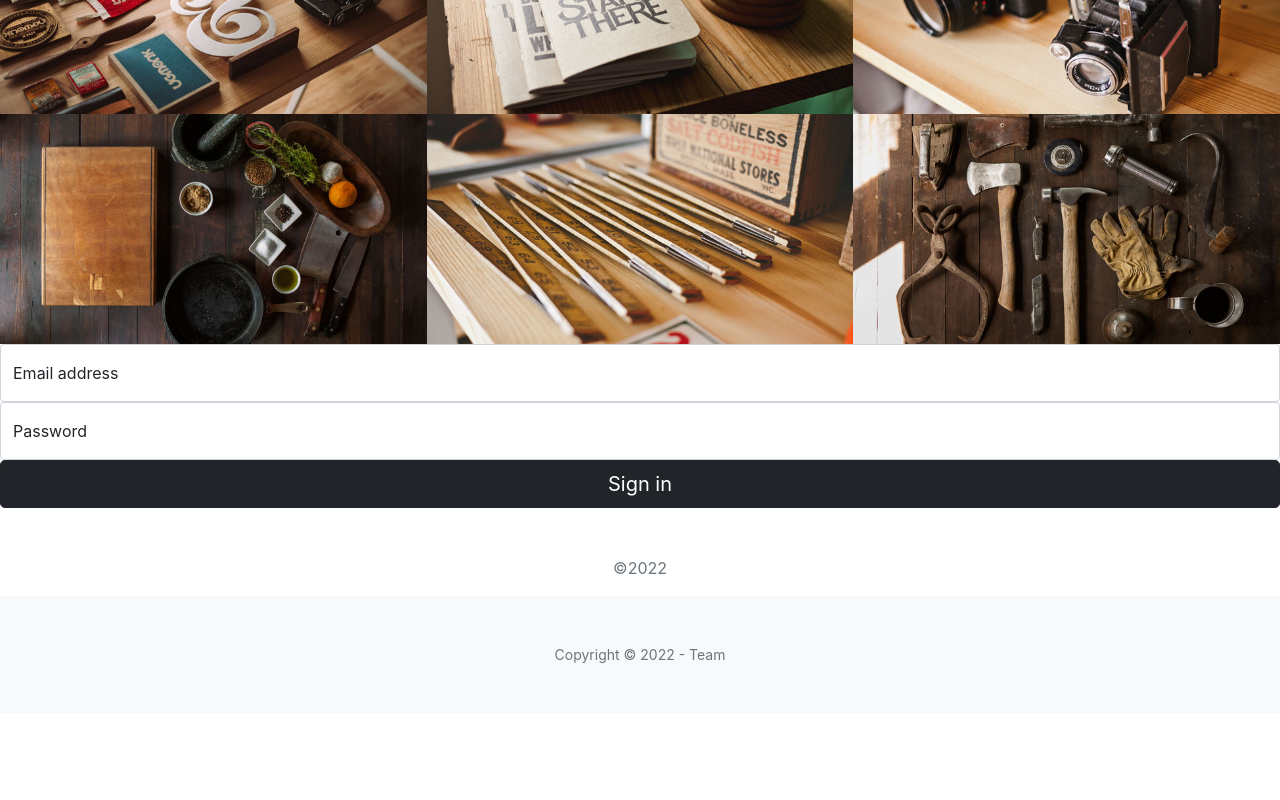
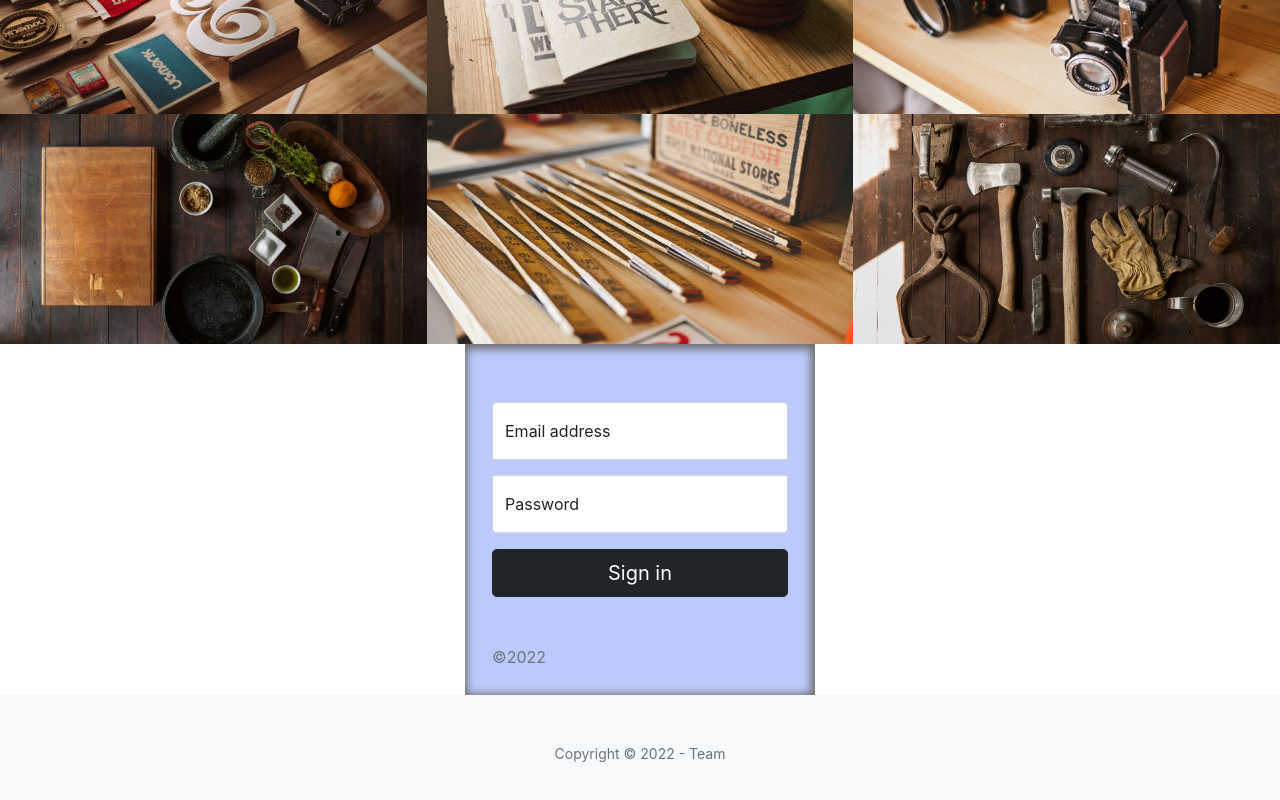
Before and after one commit to Abhiroop-Singh/Bachat, a React (Create React App) app: page /login in a window 1280 px wide. Shown: the part 1920-2720 px from the top of the page. Before the commit the page ends 2633 px from the top, so only its background shows below. Built offline with nearby package versions, Linux system fonts and the light colour scheme.

Commit message:
changed css

```diff
--- a/src/components/Login.js
+++ b/src/components/Login.js
@@ -1,8 +1,9 @@
 import React from "react";
+import "./login.css";
 
 const Login = () => {
   return (
-    <div className="text-center">
+    <div className="abc">
       <main className="form-signin w-100 m-auto">
         <form>
           <div className="form-floating">
--- /dev/null
+++ b/src/components/login.css
@@ -0,0 +1,50 @@
+html,
+body {
+  height: 100%;
+}
+.form-signin {
+  display: flex;
+  align-items: center;
+  justify-content: center;
+  padding-top: 40px;
+  /* border: 2px solid black; */
+  padding-bottom: 40px;
+  -webkit-box-shadow: inset -1px 2px 8px 3px rgba(107, 105, 107, 1);
+  -moz-box-shadow: inset -1px 2px 8px 3px rgba(107, 105, 107, 1);
+  box-shadow: inset -1px 2px 8px 3px rgba(107, 105, 107, 1);
+  padding: 3rem 3rem;
+  padding-top: 5rem;
+  background-color: #bbcafa;
+}
+
+.form-signin {
+  max-width: 350px;
+  padding: 10px;
+}
+
+.form-signin .form-floating:focus-within {
+  z-index: 2;
+}
+
+.form-signin input[type="email"] {
+  margin-bottom: -1px;
+  border-bottom-right-radius: 0;
+  border-bottom-left-radius: 0;
+}
+
+.form-signin input[type="password"] {
+  margin-bottom: 10px;
+  border-top-left-radius: 0;
+  border-top-right-radius: 0;
+}
+.form-floating {
+  width: 18.5rem;
+  margin-bottom: 1rem;
+}
+.button-color {
+  background-color: #556769;
+}
+
+form {
+  margin-top: 3rem;
+}
```
